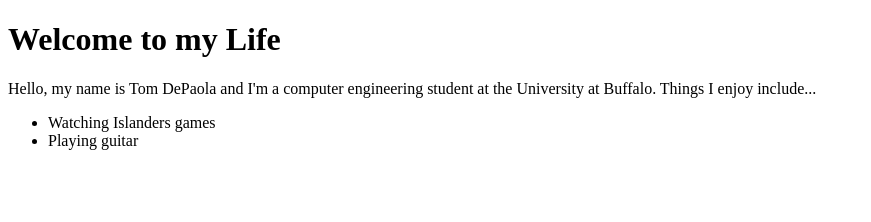
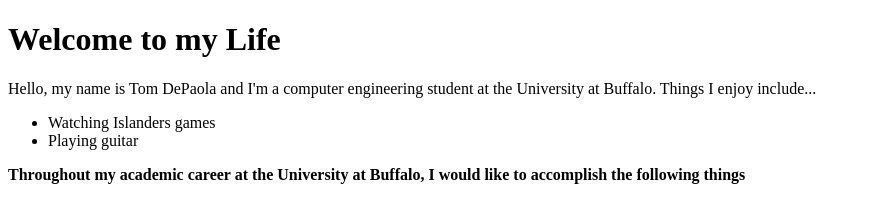
Before and after one commit to tjdepaol/tjdepaol.github.io, a plain HTML site: page index.html in a window 1280 px wide. Shown: the whole page, without its empty margins (0-871 px from the left). Drawn offline with Linux system fonts and the light colour scheme.

Commit message:
Update index.html

```diff
--- a/index.html
+++ b/index.html
@@ -11,5 +11,6 @@
           <li>Watching Islanders games</li>
           <li>Playing guitar</li>
       </uL>
+      <p><strong> Throughout my academic career at the University at Buffalo, I would like to accomplish the following things</p></strong>
   </body>
 </html>
```
